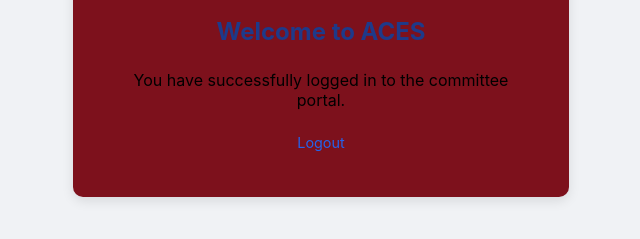
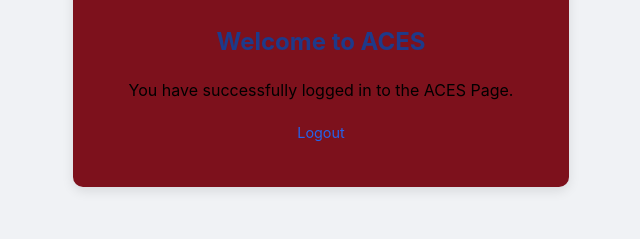
Before and after one commit to Aaditya-2407/ACES_Task, a website: page public/Dashboard.html in a window 1280 px wide. Shown: the part 389-628 px from the top of the page, without its empty margins (319-959 px from the left). Drawn offline with Linux system fonts and the light colour scheme.

```diff
--- a/public/Dashboard.html
+++ b/public/Dashboard.html
@@ -10,7 +10,7 @@
     <div class="container">
         <img src="/image.png" alt="Logo" class="logo" style="width: 120px;">
         <h2>Welcome to ACES</h2>
-        <p>You have successfully logged in to the committee portal.</p>
+        <p>You have successfully logged in to the ACES Page.</p>
         <p class="form-link"><a href="/">Logout</a></p>
     </div>
 </body>
```
